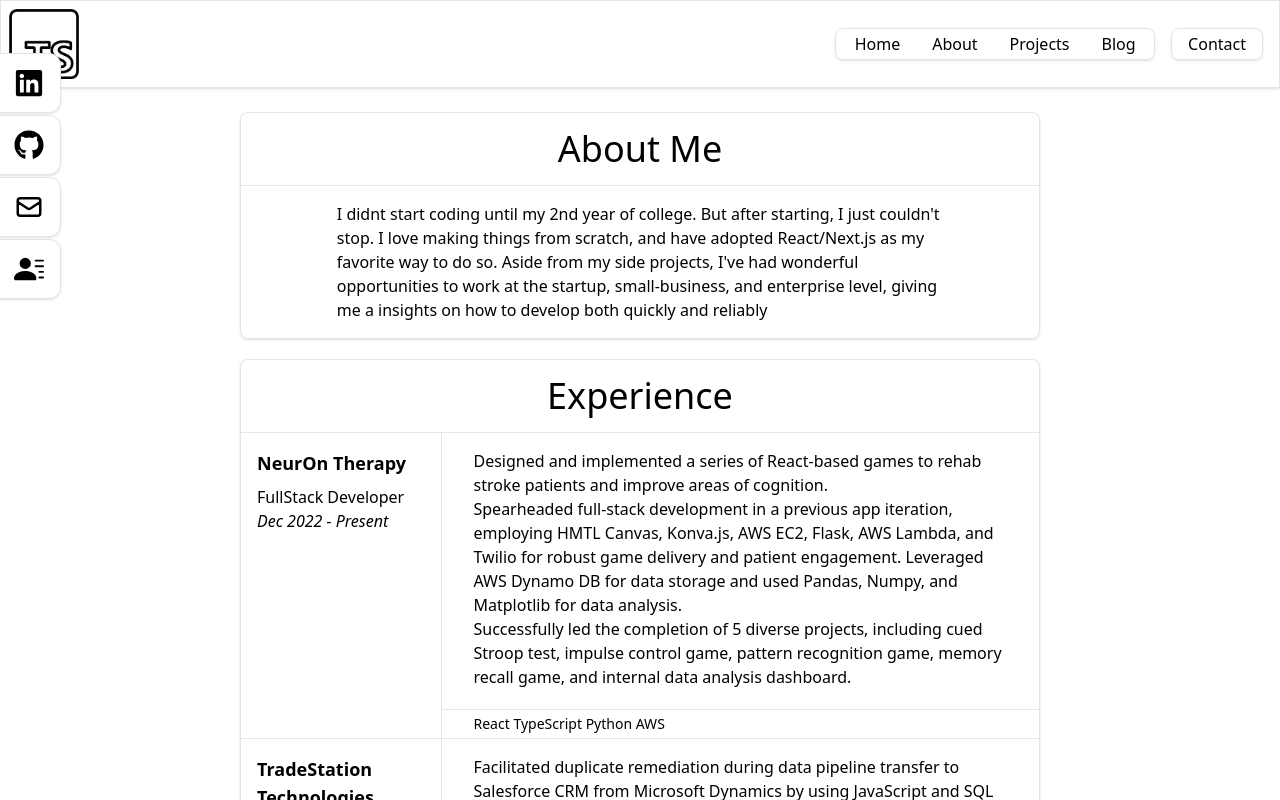
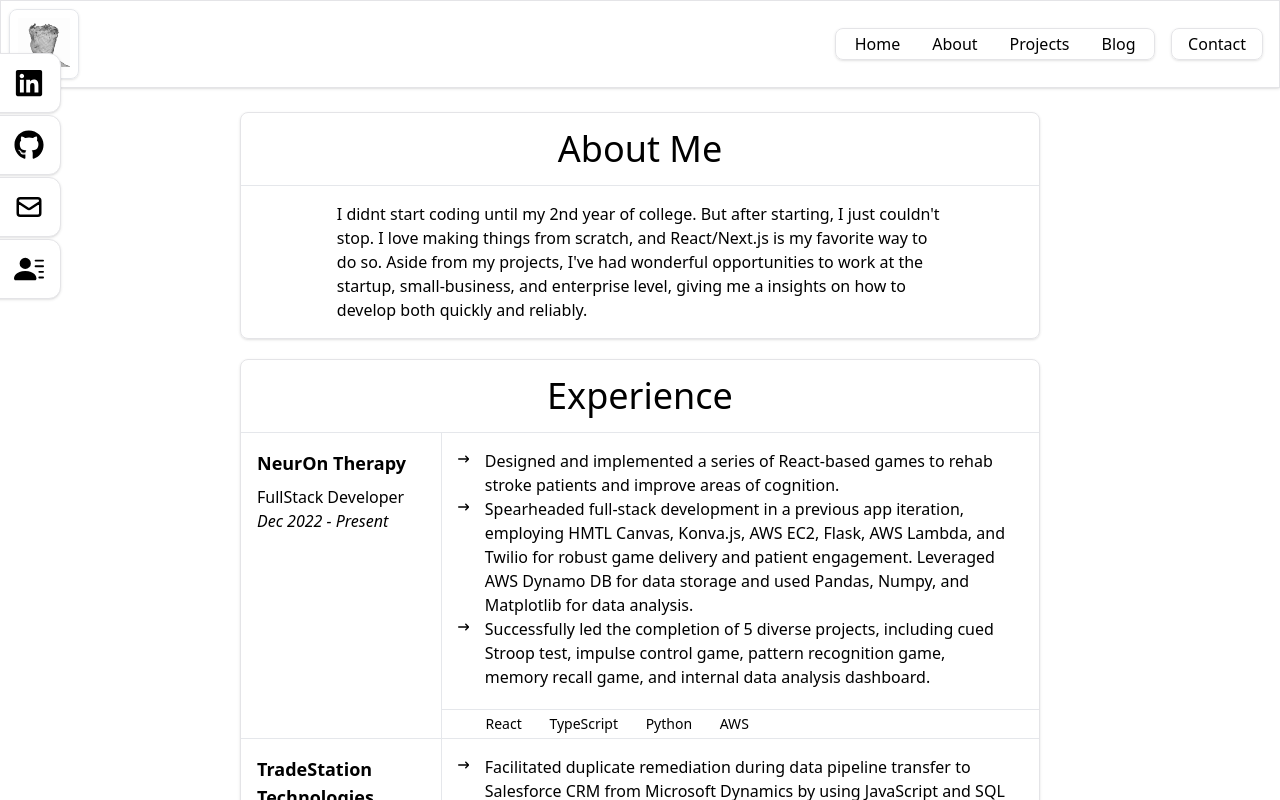
Before and after one commit to timshaww/portfolio, a React (Vite) app: page /about in a window 1280 px wide. Shown: the top 800 px of the page. Built offline with nearby package versions, Linux system fonts and the light colour scheme.

Commit message:
Fix: About page tweaks, head instead of logo.

```diff
--- a/src/components/About/About.tsx
+++ b/src/components/About/About.tsx
@@ -40,11 +40,11 @@
 				<p className='flex justify-center p-4 max-w-[80%] m-auto'>
 					I didnt start coding until my 2nd year of college. But after
 					starting, I just couldn't stop. I love making things from
-					scratch, and have adopted React/Next.js as my favorite way
-					to do so. Aside from my side projects, I've had wonderful
-					opportunities to work at the startup, small-business, and
-					enterprise level, giving me a insights on how to develop
-					both quickly and reliably
+					scratch, and React/Next.js is my favorite way to do so.
+					Aside from my projects, I've had wonderful opportunities to
+					work at the startup, small-business, and enterprise level,
+					giving me a insights on how to develop both quickly and
+					reliably.
 				</p>
 			</AboutSection>
 			<AboutSection>
--- a/src/components/About/AboutExperienceBlock.tsx
+++ b/src/components/About/AboutExperienceBlock.tsx
@@ -1,4 +1,5 @@
 import { FC } from 'react';
+import { FaA, FaArrowRightLong } from 'react-icons/fa6';
 
 interface AboutExperienceBlockProps {
 	company: string;
@@ -24,22 +25,29 @@
 					<p className='mt-2'>{role}</p>
 					<p className='italic'>{date}</p>
 				</div>
-				<div className='border-inherot border-b-[1px] border-l-[1px] last:border-b-[0] w-[75%] items-center'>
+				<div className='border-inherit border-b-[1px] border-l-[1px] last:border-b-[0] w-[75%] items-center'>
 					<div className='flex flex-col p-4'>
 						<ul>
 							{bullets.map((bullet, index) => (
+								<div className='flex flex-row items-baseline w-full'>
+									<FaArrowRightLong
+										key={index}
+										className='w-[2%] '
+									/>
+
 									<li
 										key={index}
-									className='flex flex-row items-center'
+										className='flex flex-row items-center w-[98%]'
 									>
 										{bullet}
 									</li>
+								</div>
 							))}
 						</ul>
 					</div>
 					<div className='flex flex-row mt-1 border-inherit border-b-[1px] border-t-[1px] py-1 px-8'>
 						{techStack.map((tech, index) => (
-							<p key={index} className='text-sm'>
+							<p key={index} className='text-sm px-[12px]'>
 								{tech}&nbsp;
 							</p>
 						))}
@@ -61,22 +69,28 @@
 					<div className='flex flex-col px-4'>
 						<ul>
 							{bullets.map((bullet, index) => (
+								<div className='flex flex-row items-baseline w-full'>
+									<FaArrowRightLong
+										key={index}
+										className='w-[3%]'
+									/>
 									<li
 										key={index}
-									className='flex flex-row items-center'
+										className='flex flex-row items-center w-[97%]'
 									>
 										{bullet}
 									</li>
+								</div>
 							))}
 						</ul>
 					</div>
-					<div className='flex flex-row mt-1 marker:justify-start border-inherit border-t-[1px] py-1 px-8'>
+					<div className='flex flex-row mt-1 marker:justify-start border-inherit border-t-[1px] py-1 px-8 overflow-scroll'>
 						{techStack.map((tech, index) => (
 							<p
 								key={index}
-								className='text-sm whitespace-nowrap pr-2'
+								className='text-sm whitespace-nowrap px-2'
 							>
-								{tech}&nbsp;
+								{tech}
 							</p>
 						))}
 					</div>
--- a/src/components/Head.tsx
+++ b/src/components/Head.tsx
@@ -16,7 +16,7 @@
 	useEffect(() => {
 		const interval = setInterval(() => {
 			setIndex((prev) => (prev + 1) % images.length);
-		}, 125);
+		}, 200);
 
 		return () => clearInterval(interval);
 	}, []);
--- a/src/components/Header.tsx
+++ b/src/components/Header.tsx
@@ -1,4 +1,5 @@
-import Logo from './Logo';
+import Head from './Head';
+// import Logo from './Logo';
 import NavBar from './NavBar';
 import { Link } from 'react-router-dom';
 
@@ -6,9 +7,10 @@
 	return (
 		<div className='flex w-full justify-between border-zinc-200 border-[1px] mb-5 backdrop-blur shadow fixed'>
 			<div className='flex flex-row items-center '>
-				<div className='flex items-center p-2'>
+				<div className='flex items-center p-2 size-[70px] border-inherit border-[1px] rounded-lg shadow m-2'>
 					<Link to='/'>
-						<Logo />
+						{/* <Logo /> */}
+						<Head />
 					</Link>
 				</div>
 				{/* <div className='flex justify-center w-[70px] border-black border-[3px] rounded-lg p-1'>
--- a/src/components/NavBar.tsx
+++ b/src/components/NavBar.tsx
@@ -33,7 +33,7 @@
 			</ul>
 			{/* hamburger */}
 			<div onClick={handleClick} className='md:hidden z-20 px-2'>
-				<div className='border-black border-2 rounded-lg p-1'>
+				<div className='border-zinc-200 border-[1px] shadow rounded-lg p-1'>
 					{!navOpen ? <FaBars /> : <FaTimes />}
 				</div>
 			</div>
@@ -45,7 +45,7 @@
 						: 'absolute z-[19] top-0 left-0 w-full h-screen backdrop-blur flex flex-col items-center justify-center'
 				}
 			>
-				<ul className='border-black border-[3px] rounded-lg p-4 bg-white w-44'>
+				<ul className='border-zinc-200 border-[1px] rounded-lg p-4 bg-white w-44'>
 					<li className='py-4 text-2xl flex justify-center hover:font-bold hover:underline duration-100'>
 						<Link to='/' onClick={handleClick}>
 							Home
```
Lines whose indentation alone changed are shown as unchanged.
